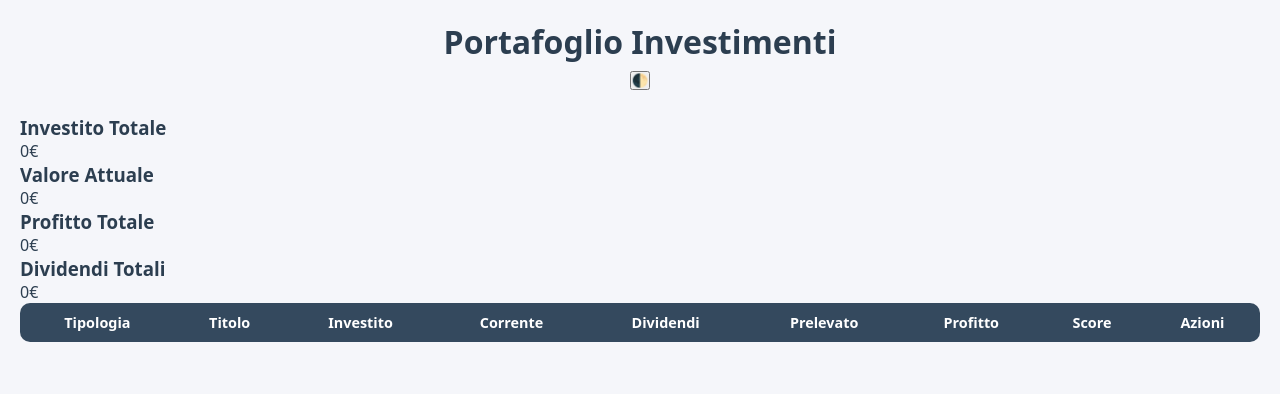
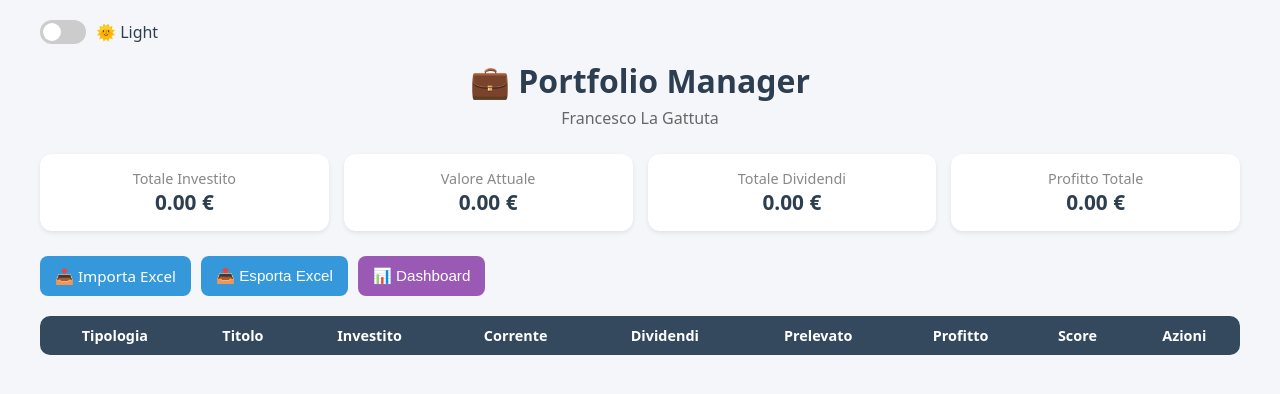
Before and after one commit to inglagattuta/Portafoglio, a plain HTML site: page index.html in a window 1280 px wide. Drawn offline with Linux system fonts and the light colour scheme; no server answers.

Commit message:
Update index.html

```diff
--- a/index.html
+++ b/index.html
@@ -1,46 +1,87 @@
-<!doctype html>
+<!DOCTYPE html>
 <html lang="it">
 <head>
-    <meta charset="UTF-8" />
-    <meta name="viewport" content="width=device-width, initial-scale=1.0" />
-    <title>Portafoglio Dashboard</title>
-    <link rel="stylesheet" href="style.css?v=4" />
+  <meta charset="UTF-8">
+  <meta name="viewport" content="width=device-width, initial-scale=1.0">
+  <title>Portafoglio</title>
+
+  <!-- CSS -->
+  <link rel="stylesheet" href="style.css?v=5">
 </head>
-  <body>
+
+<body data-theme="light">
+  <div class="container">
+
     <header>
-      <h1>Portafoglio Investimenti</h1>
-      <button id="themeToggle">🌓</button>
+      <!-- Toggle Dark Mode -->
+      <div class="theme-toggle">
+        <label class="switch">
+          <input type="checkbox" id="themeSwitch">
+          <span class="slider round"></span>
+        </label>
+        <span id="themeLabel">🌞 Light</span>
+      </div>
+
+      <h1>💼 Portfolio Manager</h1>
+      <p class="subtitle">Francesco La Gattuta</p>
     </header>
 
-    <main>
-      <section class="stats">
-        <div class="stat"><h3>Investito Totale</h3><p id="totalInvested">0€</p></div>
-        <div class="stat"><h3>Valore Attuale</h3><p id="totalCurrent">0€</p></div>
-        <div class="stat"><h3>Profitto Totale</h3><p id="totalProfit">0€</p></div>
-        <div class="stat"><h3>Dividendi Totali</h3><p id="totalDividends">0€</p></div>
-      </section>
+    <!-- STATISTICHE -->
+    <div class="stats-grid">
+      <div class="stat-card">
+        <div class="stat-label">Totale Investito</div>
+        <div class="stat-value" id="totInvestito">0.00 €</div>
+      </div>
 
-      <section>
-        <table id="portfolioTable">
+      <div class="stat-card">
+        <div class="stat-label">Valore Attuale</div>
+        <div class="stat-value" id="valoreAttuale">0.00 €</div>
+      </div>
+
+      <div class="stat-card">
+        <div class="stat-label">Totale Dividendi</div>
+        <div class="stat-value" id="totDividendi">0.00 €</div>
+      </div>
+
+      <div class="stat-card">
+        <div class="stat-label">Profitto Totale</div>
+        <div class="stat-value" id="totProfitto">0.00 €</div>
+      </div>
+    </div>
+
+    <!-- CONTROLLI -->
+    <div class="controls">
+      <label class="file-label">
+        📥 Importa Excel
+        <input type="file" accept=".xlsx,.xls" onchange="importExcel(event)">
+      </label>
+
+      <button onclick="exportExcel()">📤 Esporta Excel</button>
+
+      <button onclick="window.location.href='dashboard.html'" class="dashboard-btn">
+        📊 Dashboard
+      </button>
+    </div>
+
+    <!-- TABELLA -->
+    <div class="table-container">
+      <table>
         <thead>
-            <tr>
-              <th>Tipologia</th>
-              <th>Titolo</th>
-              <th>Investito</th>
-              <th>Corrente</th>
-              <th>Dividendi</th>
-              <th>Prelevato</th>
-              <th>Profitto</th>
-              <th>Score</th>
-              <th>Azioni</th>
-            </tr>
+          <tr id="headerRow"></tr>
         </thead>
-          <tbody id="portfolioBody"></tbody>
+        <tbody id="tableBody"></tbody>
       </table>
-      </section>
-    </main>
+    </div>
 
-    <script src="firebase-config.js?v=4"></script>
-    <script src="main.js?v=4"></script>
+  </div>
+
+  <!-- Modal -->
+  <div id="modal-root"></div>
+
+  <!-- Excel JS -->
+  <script src="https://cdn.jsdelivr.net/npm/xlsx@0.18.5/dist/xlsx.full.min.js"></script>
+
+  <!-- MAIN JS -->
+  <script type="module" src="main.js?v=5"></script>
 </body>
 </html>
```
Lines whose indentation alone changed are shown as unchanged.
